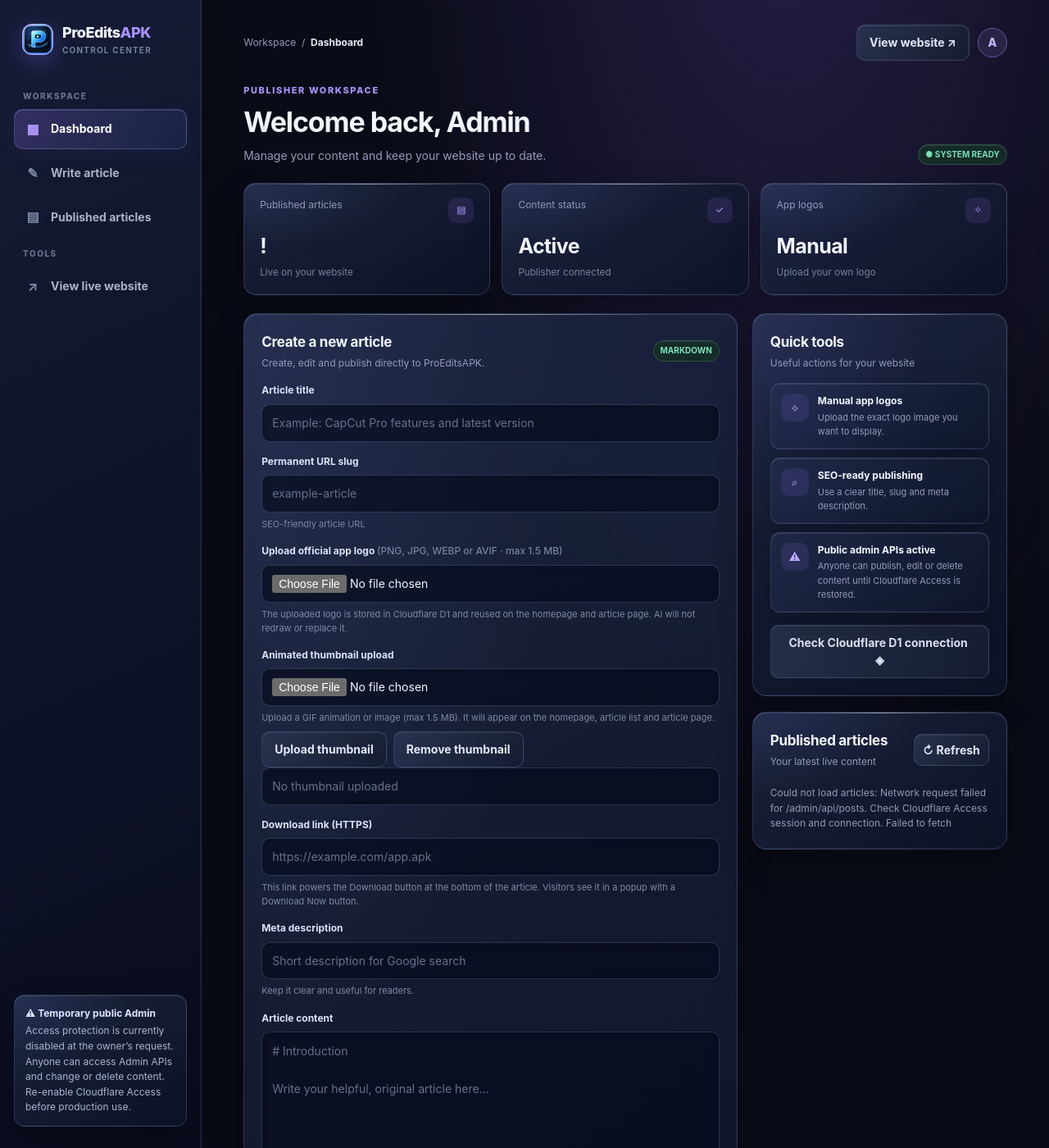
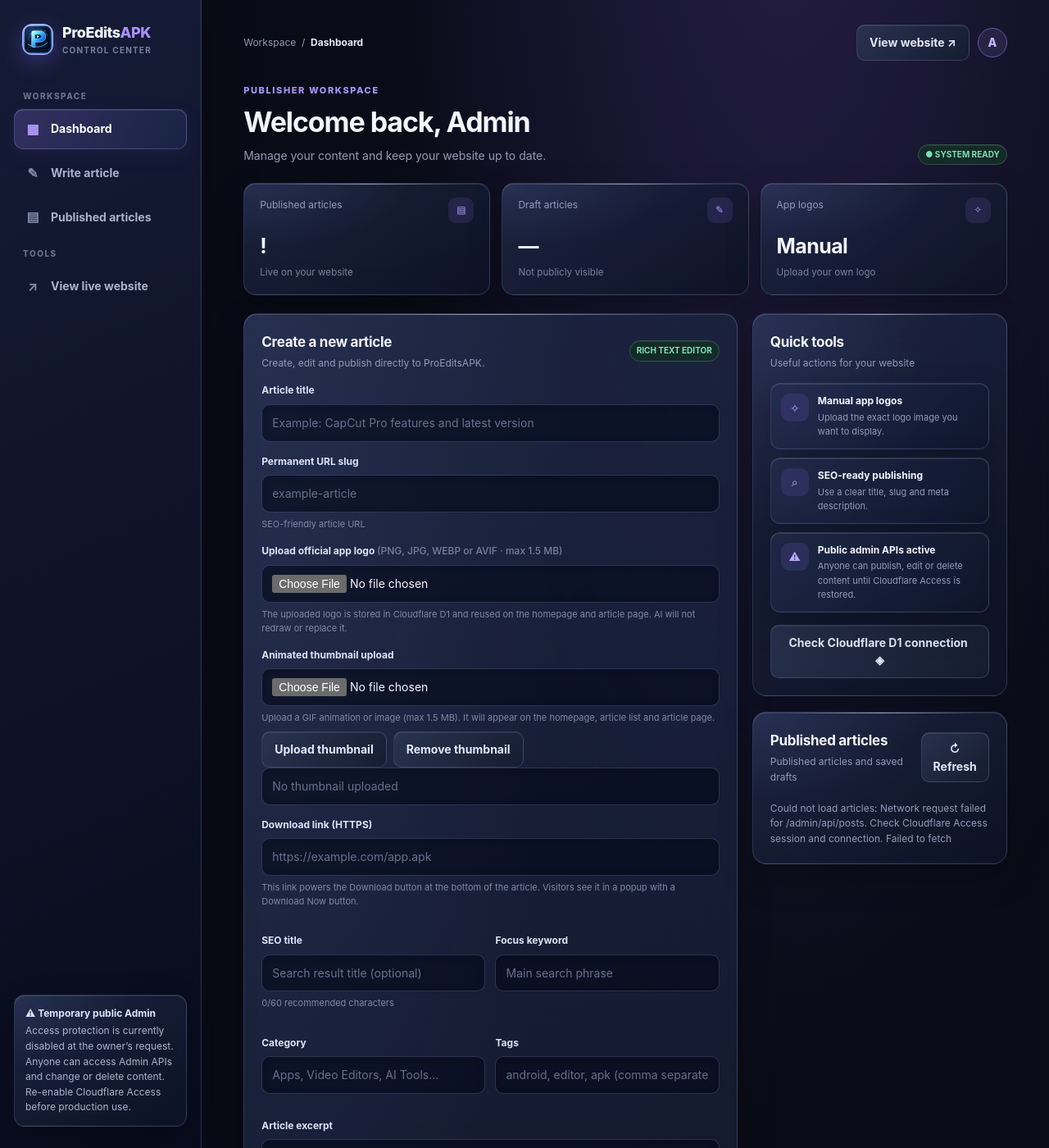
Before and after one commit to haseebaslam091-afk/proeditsapk, a Jekyll site: the page admin/index.html, which Jekyll copies as it is, in a window 1280 px wide and 1400 px high. Shown: the whole window at 82% size. Built offline with Jekyll 4.4.1, drawn with Linux system fonts in a browser that asks for light colours; nearby versions of some CDN libraries; some of the changed text lies outside the part shown.

Commit message:
Add rich text article editor and SEO fields

```diff
--- a/admin/index.html
+++ b/admin/index.html
@@ -2,6 +2,8 @@
 <html lang="en">
 <head>
 <meta charset="utf-8"><meta name="viewport" content="width=device-width,initial-scale=1"><meta name="robots" content="noindex,nofollow"><meta name="theme-color" content="#090b16">
+<script defer src="https://cdn.jsdelivr.net/npm/dompurify@3.2.6/dist/purify.min.js"></script>
+<script defer src="https://cdn.jsdelivr.net/npm/marked@15.0.7/marked.min.js"></script>
 <title>Admin Dashboard · ProEditsAPK</title>
 <style>
 :root{color-scheme:dark;--bg:#090b16;--surface:#111526;--surface2:#171d32;--line:#29314c;--text:#f3f5ff;--muted:#929bb8;--purple:#9b7bff;--cyan:#57d9e8;--green:#65d6ad;--shadow:0 18px 55px #0005}
@@ -56,7 +58,17 @@
 }
 @media(prefers-reduced-motion:reduce){.stat,.quickitem,.btn,.nav a,.nav button{transition:none}.stat:hover,.quickitem:hover,.nav a:hover,.nav button:hover{transform:none}}
 
-</style>
+.editor-toolbar{display:flex;flex-wrap:wrap;gap:6px;padding:10px;border:1px solid rgba(153,178,235,.22);border-bottom:0;border-radius:12px 12px 0 0;background:rgba(19,27,49,.9)}
+.editor-toolbar button,.editor-toolbar select{min-height:36px;padding:7px 10px;border:1px solid #354364;border-radius:8px;background:#1b2540;color:#eaf0ff;font-size:12px;font-weight:700}
+.editor-toolbar button:hover{background:#29395f;border-color:#8e83e8}.editor-toolbar .tool-sep{width:1px;background:#354364;margin:3px 2px}
+.rich-editor{min-height:330px;padding:16px;border:1px solid rgba(153,178,235,.22);border-radius:0 0 12px 12px;background:rgba(5,10,25,.72);color:#f2f5ff;line-height:1.75;outline:none;overflow-wrap:anywhere}
+.rich-editor:focus{border-color:#a28aff;box-shadow:0 0 0 3px rgba(145,120,243,.17)}.rich-editor:empty:before{content:attr(data-placeholder);color:#71809f;pointer-events:none}
+.rich-editor h2,.rich-editor h3,.rich-editor h4{color:#fff;line-height:1.3;margin:1.1em 0 .45em}.rich-editor blockquote{margin:14px 0;padding:10px 15px;border-left:3px solid #9b83ff;background:#171d35;color:#c6d2ed}
+.rich-editor img,.editor-preview img{max-width:100%;height:auto;border-radius:12px}.rich-editor pre{overflow:auto;padding:13px;border-radius:9px;background:#080d1b;color:#b9d6ff}
+.rich-editor a{color:#92baff;text-decoration:underline}.editor-meta{display:flex;justify-content:space-between;gap:10px;flex-wrap:wrap;margin-top:7px;color:#8290ad;font-size:11px}
+.editor-preview{margin-top:12px;padding:16px;border:1px solid #354364;border-radius:12px;background:#0b1224;color:#e9efff;line-height:1.7}
+.editor-preview h1,.editor-preview h2,.editor-preview h3{color:white}.editor-preview blockquote{border-left:3px solid #9b83ff;padding-left:12px;color:#bfcbe5}
+@media(max-width:600px){.editor-toolbar{gap:5px;padding:8px}.editor-toolbar button{padding:7px 8px}.rich-editor{min-height:260px;padding:12px}}</style>
 </head>
 <body><div class="app">
 <aside class="sidebar"><div class="brand"><div class="brandmark"><img src="/assets/proeditsapk-logo.svg" alt="" width="38" height="38" style="width:100%;height:100%;object-fit:cover;border-radius:inherit"></div><div>ProEdits<span>APK</span><div style="font-size:10px;color:#75809e;font-weight:650;letter-spacing:1.2px">CONTROL CENTER</div></div></div>
@@ -66,22 +78,35 @@
 <main class="main" id="dashboard">
 <header class="topbar"><div style="display:flex;align-items:center;gap:12px"><button class="menu" id="menu" aria-label="Open navigation">☰</button><div class="mobilebrand"><div class="brandmark" style="width:31px;height:31px"><img src="/assets/proeditsapk-logo.svg" alt="" width="31" height="31" style="width:100%;height:100%;object-fit:cover;border-radius:inherit"></div>ProEdits<span style="color:#a991ff">APK</span></div><div class="crumb">Workspace&nbsp; / &nbsp;<b>Dashboard</b></div></div><div class="top-actions"><a class="btn secondary" href="/" target="_blank" rel="noopener" style="text-decoration:none">View website ↗</a><div class="avatar">A</div></div></header>
 <section class="heading"><div><div class="eyebrow">Publisher workspace</div><h1>Welcome back, Admin</h1><p>Manage your content and keep your website up to date.</p></div><span class="pill">● SYSTEM READY</span></section>
-<section class="stats"><div class="stat"><div class="stat-top"><span>Published articles</span><span class="stat-icon">▤</span></div><strong id="totalPosts">—</strong><small>Live on your website</small></div><div class="stat"><div class="stat-top"><span>Content status</span><span class="stat-icon">✓</span></div><strong>Active</strong><small>Publisher connected</small></div><div class="stat"><div class="stat-top"><span>App logos</span><span class="stat-icon">✧</span></div><strong>Manual</strong><small>Upload your own logo</small></div></section>
+<section class="stats"><div class="stat"><div class="stat-top"><span>Published articles</span><span class="stat-icon">▤</span></div><strong id="totalPosts">—</strong><small>Live on your website</small></div><div class="stat"><div class="stat-top"><span>Draft articles</span><span class="stat-icon">✎</span></div><strong id="totalDrafts">—</strong><small>Not publicly visible</small></div><div class="stat"><div class="stat-top"><span>App logos</span><span class="stat-icon">✧</span></div><strong>Manual</strong><small>Upload your own logo</small></div></section>
 <div class="layout">
-<section class="panel" id="editor"><div class="panelhead"><div><h2 id="editorHeading">Create a new article</h2><p class="hint">Create, edit and publish directly to ProEditsAPK.</p></div><span class="pill">MARKDOWN</span></div>
+<section class="panel" id="editor"><div class="panelhead"><div><h2 id="editorHeading">Create a new article</h2><p class="hint">Create, edit and publish directly to ProEditsAPK.</p></div><span class="pill">RICH TEXT EDITOR</span></div>
 <form id="form"><input type="hidden" id="editPath"><div class="field"><label for="title">Article title</label><input id="title" maxlength="160" required placeholder="Example: CapCut Pro features and latest version"></div>
 <div class="field"><label for="slug">Permanent URL slug</label><input id="slug" required placeholder="example-article"><div class="help">SEO-friendly article URL</div></div>
 <input id="officialIconUrl" type="hidden" value="">
 <div class="field"><label for="officialIconFile">Upload official app logo <span style="color:#77829f;font-weight:500">(PNG, JPG, WEBP or AVIF · max 1.5 MB)</span></label><input id="officialIconFile" type="file" accept="image/png,image/jpeg,image/webp,image/avif"><div class="help">The uploaded logo is stored in Cloudflare D1 and reused on the homepage and article page. AI will not redraw or replace it.</div><div id="iconPreview" class="help" aria-live="polite"></div></div>
 <div class="field"><label for="thumbnailFile">Animated thumbnail upload</label><input id="thumbnailFile" type="file" accept="image/gif,image/png,image/jpeg,image/webp,image/avif"><div class="help">Upload a GIF animation or image (max 1.5 MB). It will appear on the homepage, article list and article page.</div><div style="display:flex;gap:8px;flex-wrap:wrap;margin-top:8px"><button class="btn secondary" id="uploadThumbnail" type="button">Upload thumbnail</button><button class="btn secondary" id="clearThumbnail" type="button">Remove thumbnail</button></div><input id="thumbnailUrl" type="text" readonly placeholder="No thumbnail uploaded"><div id="thumbnailPreview" class="help" aria-live="polite"></div></div>
 <div class="field"><label for="downloadUrl">Download link (HTTPS)</label><input id="downloadUrl" type="url" placeholder="https://example.com/app.apk"><div class="help">This link powers the Download button at the bottom of the article. Visitors see it in a popup with a Download Now button.</div></div>
-<div class="field"><label for="description">Meta description</label><input id="description" maxlength="320" placeholder="Short description for Google search"><div class="help">Keep it clear and useful for readers.</div></div>
-<div class="field"><label for="content">Article content</label><textarea id="content" required placeholder="# Introduction&#10;&#10;Write your helpful, original article here..."></textarea><div class="help">Markdown supported · Minimum 80 characters</div></div>
+<div class="two"><div class="field"><label for="seoTitle">SEO title</label><input id="seoTitle" maxlength="180" placeholder="Search result title (optional)"><div class="help"><span id="seoTitleCount">0</span>/60 recommended characters</div></div><div class="field"><label for="focusKeyword">Focus keyword</label><input id="focusKeyword" maxlength="120" placeholder="Main search phrase"></div></div>
+<div class="two"><div class="field"><label for="category">Category</label><input id="category" maxlength="80" placeholder="Apps, Video Editors, AI Tools…"></div><div class="field"><label for="tags">Tags</label><input id="tags" maxlength="500" placeholder="android, editor, apk (comma separated)"></div></div>
+<div class="field"><label for="excerpt">Article excerpt</label><textarea id="excerpt" maxlength="500" rows="3" placeholder="Short summary shown in article cards and previews"></textarea><div class="help"><span id="excerptCount">0</span>/160 recommended characters</div></div><div class="field"><label for="description">Meta description</label><input id="description" maxlength="320" placeholder="Short description for Google search"><div class="help">Keep it clear and useful for readers.</div></div>
+<div class="field"><label>Article content</label>
+<div class="editor-toolbar" role="toolbar" aria-label="Article formatting tools">
+<select id="blockFormat" aria-label="Text style"><option value="P">Paragraph</option><option value="H2">Heading 2</option><option value="H3">Heading 3</option><option value="H4">Heading 4</option><option value="PRE">Code block</option></select>
+<button type="button" data-command="bold" title="Bold"><b>B</b></button><button type="button" data-command="italic" title="Italic"><i>I</i></button><button type="button" data-command="underline" title="Underline"><u>U</u></button><button type="button" data-command="strikeThrough" title="Strikethrough"><s>S</s></button><span class="tool-sep"></span>
+<button type="button" data-command="insertUnorderedList">• List</button><button type="button" data-command="insertOrderedList">1. List</button><button type="button" id="quoteText">❝ Quote</button><button type="button" id="insertEditorLink">↗ Link</button><span class="tool-sep"></span>
+<button type="button" id="insertRule">― Divider</button><button type="button" id="insertCode">‹/› Code</button><button type="button" id="undoEdit">↶ Undo</button><button type="button" id="redoEdit">↷ Redo</button><button type="button" id="clearFormat">Clear</button>
+</div>
+<div id="richEditor" class="rich-editor" contenteditable="true" role="textbox" aria-multiline="true" aria-label="Article body" data-placeholder="Start writing your article here…"></div>
+<textarea id="content" aria-hidden="true" tabindex="-1" style="display:none"></textarea>
+<div class="editor-meta"><span id="wordCount">0 words · 0 characters</span><span>Rich text editor · Minimum 80 characters</span></div>
+<div style="display:flex;gap:8px;flex-wrap:wrap;margin-top:10px"><button type="button" class="btn secondary" id="togglePreview">Show live preview</button><button type="button" class="btn secondary" id="toggleSource">HTML source</button></div>
+<div id="editorPreview" class="editor-preview" hidden></div><div class="help">Select text and use the toolbar. Images can be inserted from the media library below.</div></div>
 <div class="field"><label>Media library</label><input id="mediaFile" type="file" accept="image/png,image/jpeg,image/webp,image/avif"><input id="mediaAlt" maxlength="250" placeholder="Image alt text (describe the image)"><div style="display:flex;gap:8px;flex-wrap:wrap;margin-top:8px"><button class="btn secondary" id="uploadMedia" type="button">Upload image</button><button class="btn secondary" id="refreshMedia" type="button">Refresh library</button></div><div id="mediaLibrary" class="help" aria-live="polite">Upload images to insert them at the article cursor.</div></div>
 <div class="field"><label>Editor tools</label><div style="display:flex;gap:8px;flex-wrap:wrap"><button class="btn secondary" type="button" id="insertHeading">Heading</button><button class="btn secondary" type="button" id="insertBold">Bold</button><button class="btn secondary" type="button" id="insertLink">Link</button><button class="btn secondary" type="button" id="insertDownload">Download link</button></div><details style="margin-top:10px"><summary class="help">Preview article text</summary><pre id="contentPreview" style="white-space:pre-wrap;overflow-wrap:anywhere;max-height:260px;overflow:auto;color:#dbe5ff;font:13px/1.6 inherit"></pre></details><button class="btn secondary" type="button" id="restoreDraft" hidden style="margin-top:10px">Restore autosaved draft</button></div>
-<div class="formfoot"><span class="help">Your article and uploaded logo will be saved in Cloudflare D1.</span><div style="display:flex;gap:8px;flex-wrap:wrap"><button class="btn secondary" id="cancelEdit" type="button" hidden>Cancel edit</button><button class="btn primary" id="publish" type="submit">Publish article&nbsp; ↗</button></div></div></form><div id="status" class="status" role="status" aria-live="polite"></div></section>
+<div class="formfoot"><span class="help">Your article and uploaded logo will be saved in Cloudflare D1.</span><div style="display:flex;gap:8px;flex-wrap:wrap"><button class="btn secondary" id="cancelEdit" type="button" hidden>Cancel edit</button><button class="btn secondary" id="saveDraft" type="submit" value="draft">Save draft</button><button class="btn primary" id="publish" type="submit" value="publish">Publish article&nbsp; ↗</button></div></div></form><div id="status" class="status" role="status" aria-live="polite"></div></section>
 <aside><section class="panel"><div class="panelhead"><div><h2>Quick tools</h2><p class="hint">Useful actions for your website</p></div></div><div class="quick"><div class="quickitem"><div class="quickico">✧</div><div><b>Manual app logos</b><span>Upload the exact logo image you want to display.</span></div></div><div class="quickitem"><div class="quickico">⌕</div><div><b>SEO-ready publishing</b><span>Use a clear title, slug and meta description.</span></div></div><div class="quickitem"><div class="quickico">⚠</div><div><b>Public admin APIs active</b><span>Anyone can publish, edit or delete content until Cloudflare Access is restored.</span></div></div></div><button class="btn secondary" id="githubCheck" style="width:100%;margin-top:15px">Check Cloudflare D1 connection&nbsp; ◈</button></section>
-<section class="panel articles" id="published"><div class="panelhead"><div><h2>Published articles</h2><p class="hint">Your latest live content</p></div><button class="btn secondary" id="refresh" style="padding:8px 10px">↻ Refresh</button></div><div id="posts" class="article-list"><p class="hint">Loading articles…</p></div></section></aside>
+<section class="panel articles" id="published"><div class="panelhead"><div><h2>Published articles</h2><p class="hint">Published articles and saved drafts</p></div><button class="btn secondary" id="refresh" style="padding:8px 10px">↻ Refresh</button></div><div id="posts" class="article-list"><p class="hint">Loading articles…</p></div></section></aside>
 </div></main></div>
 <script>
 const $=id=>document.getElementById(id);
```
